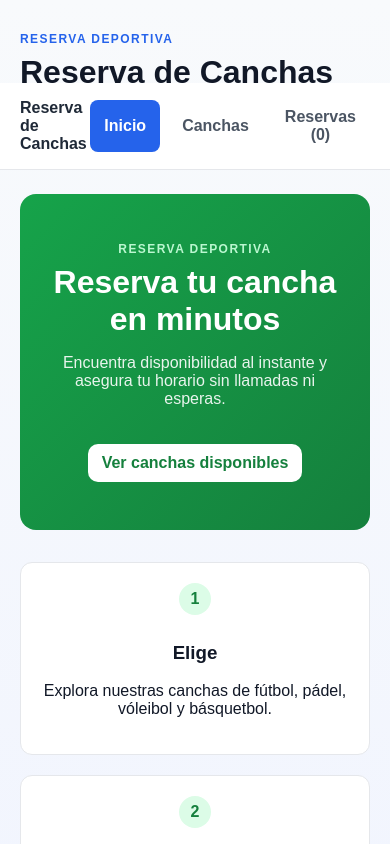
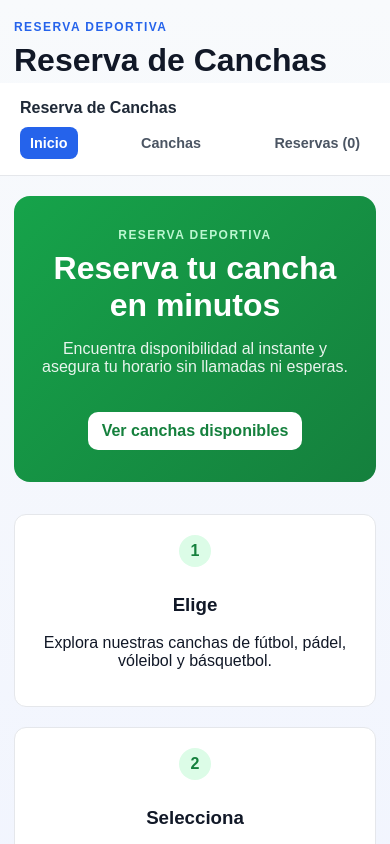
Before and after one commit to martinnc21/reserva-de-canchas, a React (Vite) app: page / in a window 390 px wide. Shown: the top 844 px of the page. Built offline with nearby package versions, Linux system fonts and the light colour scheme.

Commit message:
style: ajustar responsividad para pantallas de celular

```diff
--- a/src/App.css
+++ b/src/App.css
@@ -453,3 +453,74 @@ h1 {
   text-align: center;
   padding: 60px 20px;
 }
+@media (max-width: 768px) {
+  .app-shell {
+    padding: 20px 14px 36px;
+  }
+
+  .nav-bar {
+    flex-direction: column;
+    gap: 10px;
+    align-items: flex-start;
+    margin: -20px -14px 20px;
+  }
+
+  .nav-links {
+    width: 100%;
+    justify-content: space-between;
+  }
+
+  .nav-link {
+    padding: 8px 10px;
+    font-size: 0.9rem;
+  }
+
+  .banner {
+    padding: 32px 20px;
+  }
+
+  .reserva-pasos {
+    grid-template-columns: 1fr;
+  }
+
+  .calendario-grid {
+    gap: 4px;
+  }
+
+  .calendario-dia {
+    padding: 8px 0;
+    font-size: 0.85rem;
+  }
+
+  .checkout-form {
+    grid-template-columns: 1fr;
+  }
+
+  .reserva-item {
+    grid-template-columns: 60px 1fr;
+    grid-template-areas:
+      "imagen info"
+      "imagen precio"
+      "imagen eliminar";
+    row-gap: 4px;
+  }
+
+  .reserva-item img {
+    grid-area: imagen;
+    width: 60px;
+    height: 100%;
+  }
+
+  .reserva-item-info {
+    grid-area: info;
+  }
+
+  .reserva-item-precio {
+    grid-area: precio;
+  }
+
+  .eliminar-button {
+    grid-area: eliminar;
+    justify-self: start;
+  }
+}
```
